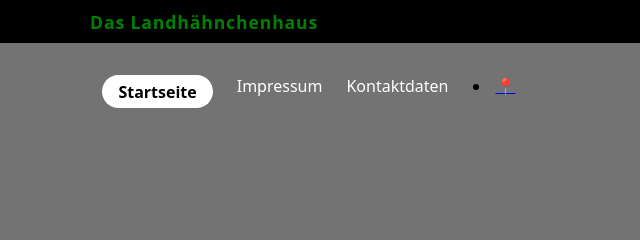
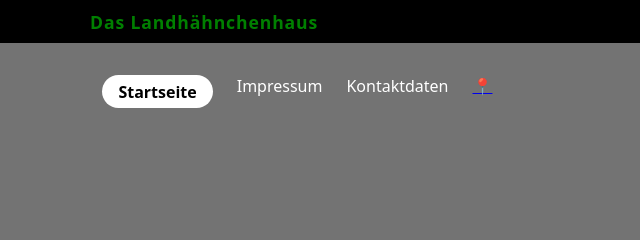
Before and after one commit to Mc-smail/food-app-frontend, a plain HTML site: page speisekarte.html in a window 1280 px wide. Shown: the top 240 px of the page, 0-640 px from the left. Drawn offline with Linux system fonts and the light colour scheme.

Commit message:
fix: remove invalid list item in menu hero nav

```diff
--- a/speisekarte.html
+++ b/speisekarte.html
@@ -37,7 +37,7 @@
             <a href="index.html" class="menu-hero-pill">Startseite</a>
             <a href="impressum.html" class="menu-hero-link">Impressum</a>
             <a href="kontakt.html" class="menu-hero-link">Kontaktdaten</a>
-            <li><a href="https://maps.apple.com/place?auid=17267431061081654272&address=Viborg%2C+8800+Viborg%2C+Dänemark&coordinate=56.452870%2C9.406362&name=Viborg&lsp=7618" target="_blank"> 📍</a></li>
+            <a href="https://maps.apple.com/place?auid=17267431061081654272&address=Viborg%2C+8800+Viborg%2C+Dänemark&coordinate=56.452870%2C9.406362&name=Viborg&lsp=7618" target="_blank" rel="noopener noreferrer">📍</a>
 
         </div>
 
```
